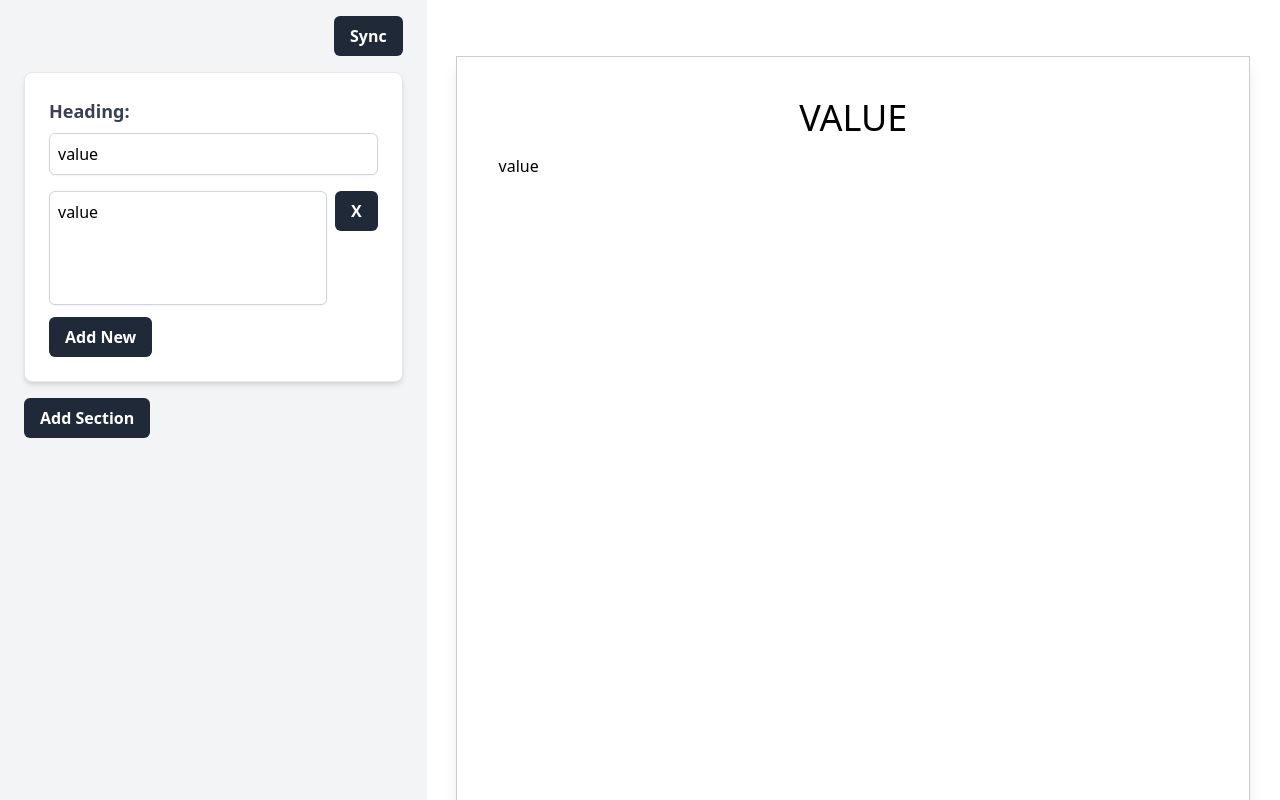
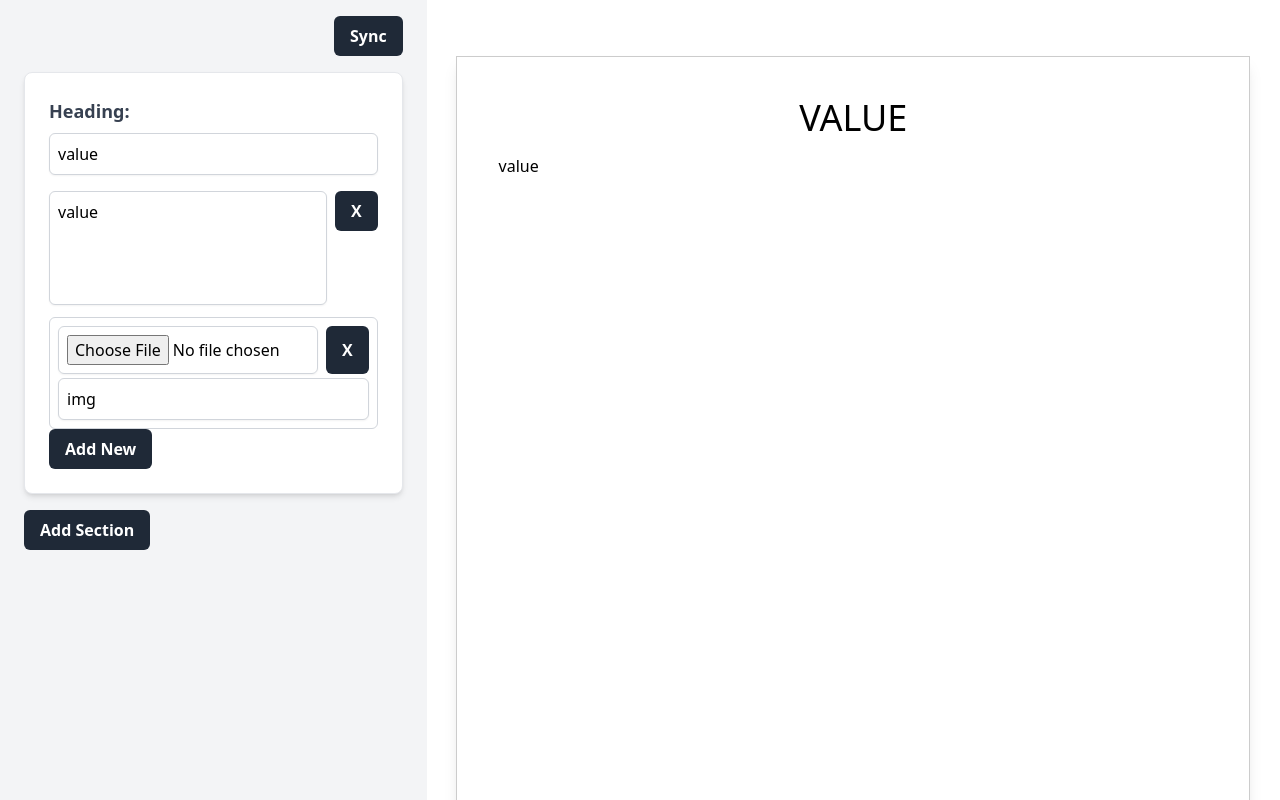
Before and after one commit to ask-org/sajilo-report, a React (Vite) app: page / in a window 1280 px wide. Built offline with nearby package versions, Linux system fonts and the light colour scheme.

Commit message:
Image can now be passed from the editor

```diff
--- a/src/components/create-documents/section/editor/editor.tsx
+++ b/src/components/create-documents/section/editor/editor.tsx
@@ -1,4 +1,4 @@
-import { useEffect, useState } from "react";
+import { useState } from "react";
 import Section from "./section";
 import { Tsection } from "../../../../types/create-document";
 import Button from "../../../../ui/Button";
--- /dev/null
+++ b/src/components/create-documents/section/editor/image/Figure.tsx
@@ -0,0 +1,63 @@
+import { useEffect, useState } from "react";
+import { TFigure } from "../../../../../types/create-document";
+import Button from "../../../../../ui/Button";
+
+type ImageProps = {
+  image: TFigure;
+  setImage: (value: TFigure) => void;
+};
+
+const Figure = ({ image, setImage }: ImageProps) => {
+  const [src, setSrc] = useState<string | null>(image.src);
+  const [caption, setCaption] = useState<string>(image.caption);
+
+  // Update the parent state only when the `src` or `caption` changes
+  const handleImageUpdate = () => {
+    if (src !== image.src || caption !== image.caption) {
+      setImage({ src, caption });
+    }
+  };
+
+  // Debounce or delay updating the parent state to prevent rapid calls
+  useEffect(() => {
+    const delayDebounce = setTimeout(() => {
+      handleImageUpdate();
+    }, 300); // 300ms debounce
+
+    return () => clearTimeout(delayDebounce);
+  }, [src, caption, handleImageUpdate]); // Update only when `src` or `caption` changes
+
+  function removeFigure() {
+    setSrc(null); // Handle the removal of the figure
+    setCaption(""); // Reset caption when image is removed
+    setImage({ src: null, caption: "" });
+  }
+
+  return (
+    <div className="flex flex-col rounded-lg mx-auto gap-2">
+      <div className="flex flex-col space-y-2 gap-2">
+        <div className="flex flex-col items-start w-full border border-gray-300 rounded-md p-2 gap-1">
+          {/* File input for uploading image */}
+          <div className="flex w-full gap-2">
+            <input
+              type="file"
+              onChange={(e) => setSrc(URL.createObjectURL(e.target.files![0]))}
+              className="p-2 border border-gray-300 rounded-md shadow-sm focus:outline-none focus:ring-2 focus:ring-blue-500 focus:border-blue-500 w-full"
+            />
+            <Button onClick={removeFigure}> X </Button>
+          </div>
+          {/* Text input for caption */}
+          <input
+            type="text"
+            value={caption}
+            onChange={(e) => setCaption(e.target.value)}
+            className="w-full p-2 border border-gray-300 rounded-md shadow-sm focus:outline-none focus:ring-2 focus:ring-blue-500 focus:border-blue-500"
+            placeholder={`Enter caption...`}
+          />
+        </div>
+      </div>
+    </div>
+  );
+};
+
+export default Figure;
--- a/src/components/create-documents/section/editor/section.tsx
+++ b/src/components/create-documents/section/editor/section.tsx
@@ -1,8 +1,13 @@
 import { useEffect, useState } from "react";
 import Heading from "./heading"; // Adjust the import path based on your folder structure
-import { TContentItem, Tsection } from "../../../../types/create-document";
+import {
+  TContentItem,
+  TFigure,
+  Tsection,
+} from "../../../../types/create-document";
 import Paragraph from "./paragraphs/paragraph";
 import Button from "../../../../ui/Button";
+import Figure from "./image/Figure";
 
 type SectionProps = {
   section: Tsection;
@@ -14,28 +19,39 @@ const Section = ({ section, setSection }: SectionProps) => {
   const [isAdding, setIsAdding] = useState(false); // State to toggle dropdown visibility
   const [newContentType, setNewContentType] = useState<string>(""); // State to store selected content type
 
-  // Function to update the value of a specific content item
-  const setValue = (index: number) => {
-    if (
-      content[index].type === "heading" ||
-      content[index].type === "paragraph"
-    ) {
-      return (value: string) => {
-        const newContent = [...content];
-        newContent[index].value = value;
-        setContent(newContent);
-      };
-    }
+  const setHeading = (index: number) => {
+    return (value: string) => {
+      const newContent = [...content];
+      newContent[index].value = value;
+      setContent(newContent);
+    };
+  };
+  const setParagraph = (index: number) => {
+    return (value: string) => {
+      const newContent = [...content];
+      newContent[index].value = value;
+      setContent(newContent);
+    };
+  };
+
+  const setFigure = (index: number) => {
+    return (value: TFigure) => {
+      const newContent = [...content];
+      newContent[index].value = value;
+      setContent(newContent);
+    };
   };
 
   const addSection = (type: string) => {
     const emptyHeading: TContentItem = { type: "heading", value: "" };
     const emptyParagraph: TContentItem = { type: "paragraph", value: "" };
-
+    const emptyFigure: TFigure = { src: "", caption: "" };
     if (type === "heading") {
       setContent((prev) => [...prev, emptyHeading]);
     } else if (type === "paragraph") {
       setContent((prev) => [...prev, emptyParagraph]);
+    } else if (type === "figure") {
+      setContent((prev) => [...prev, { type: "figure", value: emptyFigure }]);
     }
 
     // Reset the state after adding content
@@ -63,7 +79,7 @@ const Section = ({ section, setSection }: SectionProps) => {
             <Heading
               key={index}
               heading={contentItem.value}
-              setHeading={setValue(index)}
+              setHeading={setHeading(index)}
             />
           );
         }
@@ -72,11 +88,19 @@ const Section = ({ section, setSection }: SectionProps) => {
             <Paragraph
               key={index}
               paragraph={contentItem.value}
-              setParagraph={setValue(index)}
+              setParagraph={setParagraph(index)}
             />
           );
         }
-        // You can expand this to handle other types (paragraph, figure, etc.) later
+        if (contentItem.type === "figure") {
+          return (
+            <Figure
+              key={index}
+              image={contentItem.value}
+              setImage={setFigure(index)}
+            />
+          );
+        }
       })}
 
       {/* Toggle visibility of dropdown */}
@@ -94,6 +118,7 @@ const Section = ({ section, setSection }: SectionProps) => {
             <option value="">Select</option>
             <option value="heading">Heading</option>
             <option value="paragraph">Paragraph</option>
+            <option value="figure">Figure</option>
           </select>
 
           <Button
--- a/src/components/create-documents/section/preview/chapter.tsx
+++ b/src/components/create-documents/section/preview/chapter.tsx
@@ -1,7 +1,6 @@
 import { useEffect } from "react";
 import { Tsection, TContentItem } from "../../../../types/create-document";
 import HeadingRender from "./heading-render";
-import ImageRenderer from "./image-renderer";
 import ParagraphRender from "./paragraph-render";
 
 const Chapter = ({ data }: { data: Tsection }) => {
--- a/src/pages/create-document.tsx
+++ b/src/pages/create-document.tsx
@@ -9,6 +9,7 @@ export default function CreateDocument() {
       content: [
         { type: "heading", value: "value" },
         { type: "paragraph", value: "value" },
+        { type: "figure", value: { src: "img", caption: "img" } },
       ],
     },
   ]);
--- a/src/types/create-document.ts
+++ b/src/types/create-document.ts
@@ -1,6 +1,6 @@
 export type THeading = string;
 export type TParagraph = string;
-export type TFigure = { src: File | null; caption: string };
+export type TFigure = { src: string | null; caption: string };
 export type TTable = {
   row: number;
   column: number;
```
